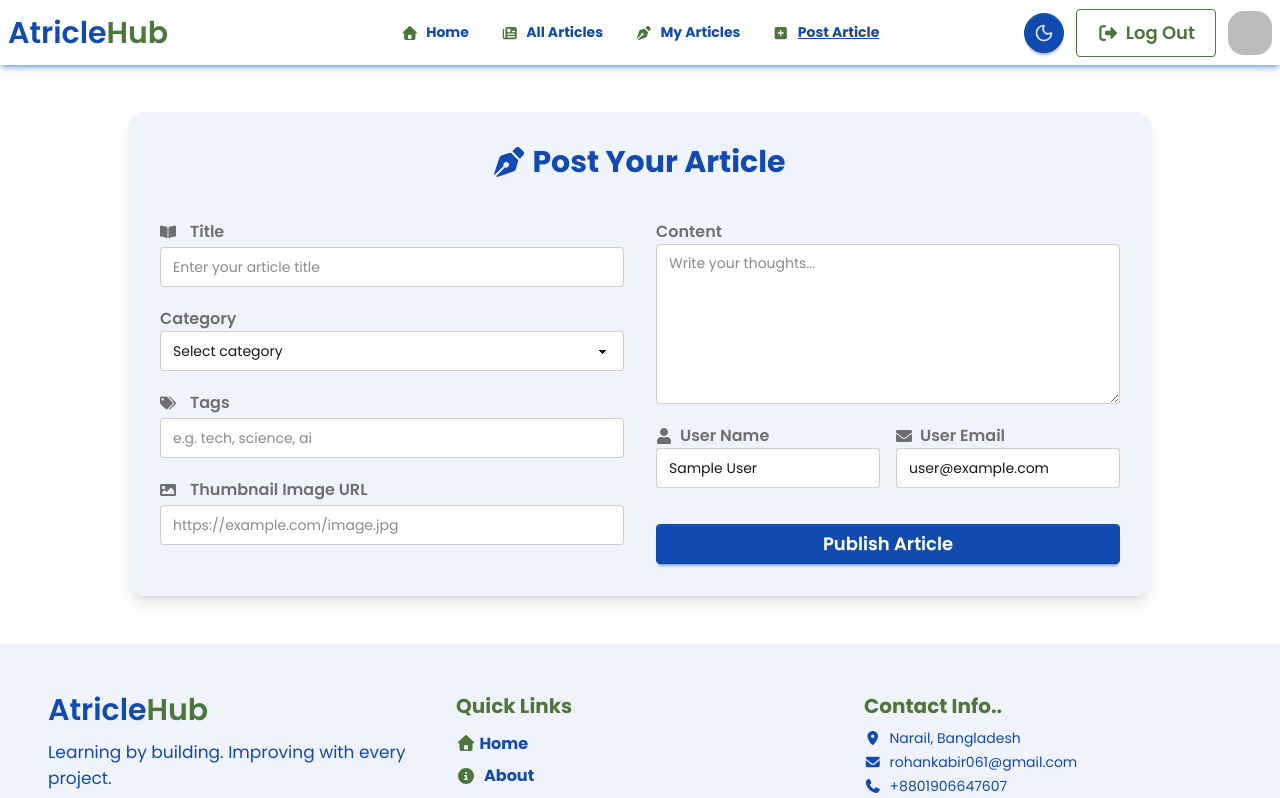
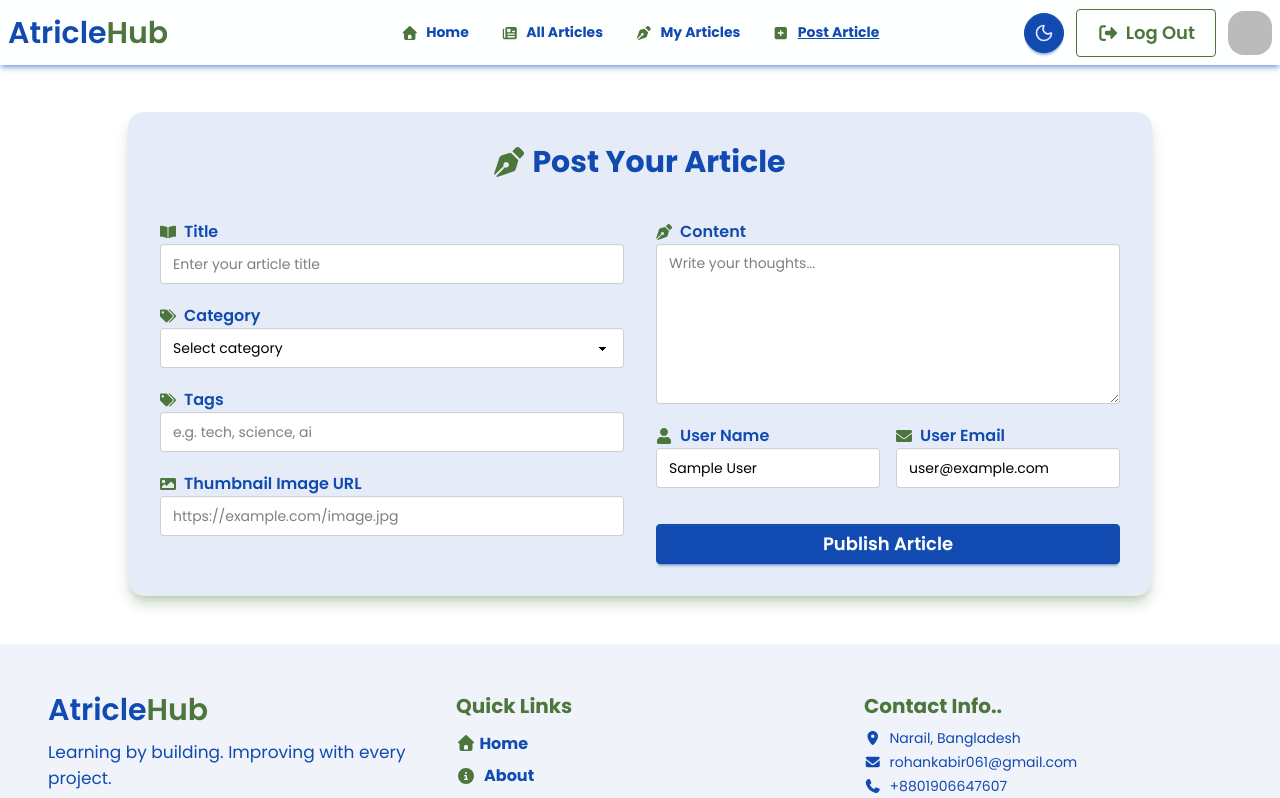
Before and after one commit to RohanR05/Article-Post, a React (Vite) app: page /postArticles in a window 1280 px wide. Shown: the top 798 px of the page. Built offline with nearby package versions, Linux system fonts and the light colour scheme; no server answers; sample sign-in values are in the browser's storage.

Commit message:
post article

```diff
--- a/src/Pages/PostArticles/PostArticle.jsx
+++ b/src/Pages/PostArticles/PostArticle.jsx
@@ -2,7 +2,14 @@ import React, { useContext } from "react";
 import axios from "axios";
 import Swal from "sweetalert2";
 import { AuthContext } from "../../Provider/AuthContext";
-import { FaPenNib, FaTags, FaImage, FaUser, FaEnvelope, FaBookOpen } from "react-icons/fa";
+import {
+  FaPenNib,
+  FaTags,
+  FaImage,
+  FaUser,
+  FaEnvelope,
+  FaBookOpen,
+} from "react-icons/fa";
 
 const PostArticle = () => {
   const { user } = useContext(AuthContext);
@@ -50,9 +57,9 @@ const PostArticle = () => {
   };
 
   return (
-    <div className="max-w-5xl mx-auto my-12 bg-accent text-base-content shadow-lg rounded-2xl p-8">
+    <div className="max-w-5xl mx-auto my-12 bg-primary/10 text-info shadow-lg shadow-secondary/30 rounded-2xl p-8">
       <h2 className="text-3xl font-bold text-center text-primary mb-10 flex justify-center items-center gap-2">
-        <FaPenNib /> Post Your Article
+        <FaPenNib className="text-secondary" /> Post Your Article
       </h2>
 
       <form
@@ -62,23 +69,25 @@ const PostArticle = () => {
         {/* Left Column */}
         <div className="space-y-5">
           <div>
-            <label className="label font-semibold">
-              <FaBookOpen className="mr-2" /> Title
+            <label className="label font-semibold text-primary flex items-center gap-2">
+              <FaBookOpen className="text-secondary" /> Title
             </label>
             <input
               name="title"
               type="text"
               placeholder="Enter your article title"
-              className="input input-bordered w-full"
+              className="input input-bordered w-full text-info"
               required
             />
           </div>
 
           <div>
-            <label className="label font-semibold">Category</label>
+            <label className="label font-semibold text-primary flex items-center gap-2">
+              <FaTags className="text-secondary" /> Category
+            </label>
             <select
               name="category"
-              className="select select-bordered w-full"
+              className="select select-bordered w-full text-info"
               required
             >
               <option value="">Select category</option>
@@ -94,27 +103,27 @@ const PostArticle = () => {
           </div>
 
           <div>
-            <label className="label font-semibold">
-              <FaTags className="mr-2" /> Tags
+            <label className="label font-semibold text-primary flex items-center gap-2">
+              <FaTags className="text-secondary" /> Tags
             </label>
             <input
               name="tags"
               type="text"
               placeholder="e.g. tech, science, ai"
-              className="input input-bordered w-full"
+              className="input input-bordered w-full text-info"
               required
             />
           </div>
 
           <div>
-            <label className="label font-semibold">
-              <FaImage className="mr-2" /> Thumbnail Image URL
+            <label className="label font-semibold text-primary flex items-center gap-2">
+              <FaImage className="text-secondary" /> Thumbnail Image URL
             </label>
             <input
               name="author_photo"
               type="url"
               placeholder="https://example.com/image.jpg"
-              className="input input-bordered w-full"
+              className="input input-bordered w-full text-info"
               required
             />
           </div>
@@ -123,37 +132,39 @@ const PostArticle = () => {
         {/* Right Column */}
         <div className="space-y-5">
           <div>
-            <label className="label font-semibold">Content</label>
+            <label className="label font-semibold text-primary flex items-center gap-2">
+              <FaPenNib className="text-secondary" /> Content
+            </label>
             <textarea
               name="content"
               placeholder="Write your thoughts..."
-              className="textarea textarea-bordered w-full h-40"
+              className="textarea textarea-bordered w-full h-40 text-info"
               required
             ></textarea>
           </div>
 
           <div className="grid md:grid-cols-2 gap-4">
             <div>
-              <label className="label font-semibold flex items-center gap-2">
-                <FaUser /> User Name
+              <label className="label font-semibold text-primary flex items-center gap-2">
+                <FaUser className="text-secondary" /> User Name
               </label>
               <input
                 name="author_name"
                 type="text"
                 value={user?.displayName || ""}
-                className="input input-bordered w-full"
+                className="input input-bordered w-full text-info"
                 readOnly
               />
             </div>
             <div>
-              <label className="label font-semibold flex items-center gap-2">
-                <FaEnvelope /> User Email
+              <label className="label font-semibold text-primary flex items-center gap-2">
+                <FaEnvelope className="text-secondary" /> User Email
               </label>
               <input
                 name="email"
                 type="email"
                 value={user?.email || ""}
-                className="input input-bordered w-full"
+                className="input input-bordered w-full text-info"
                 readOnly
               />
             </div>
```
